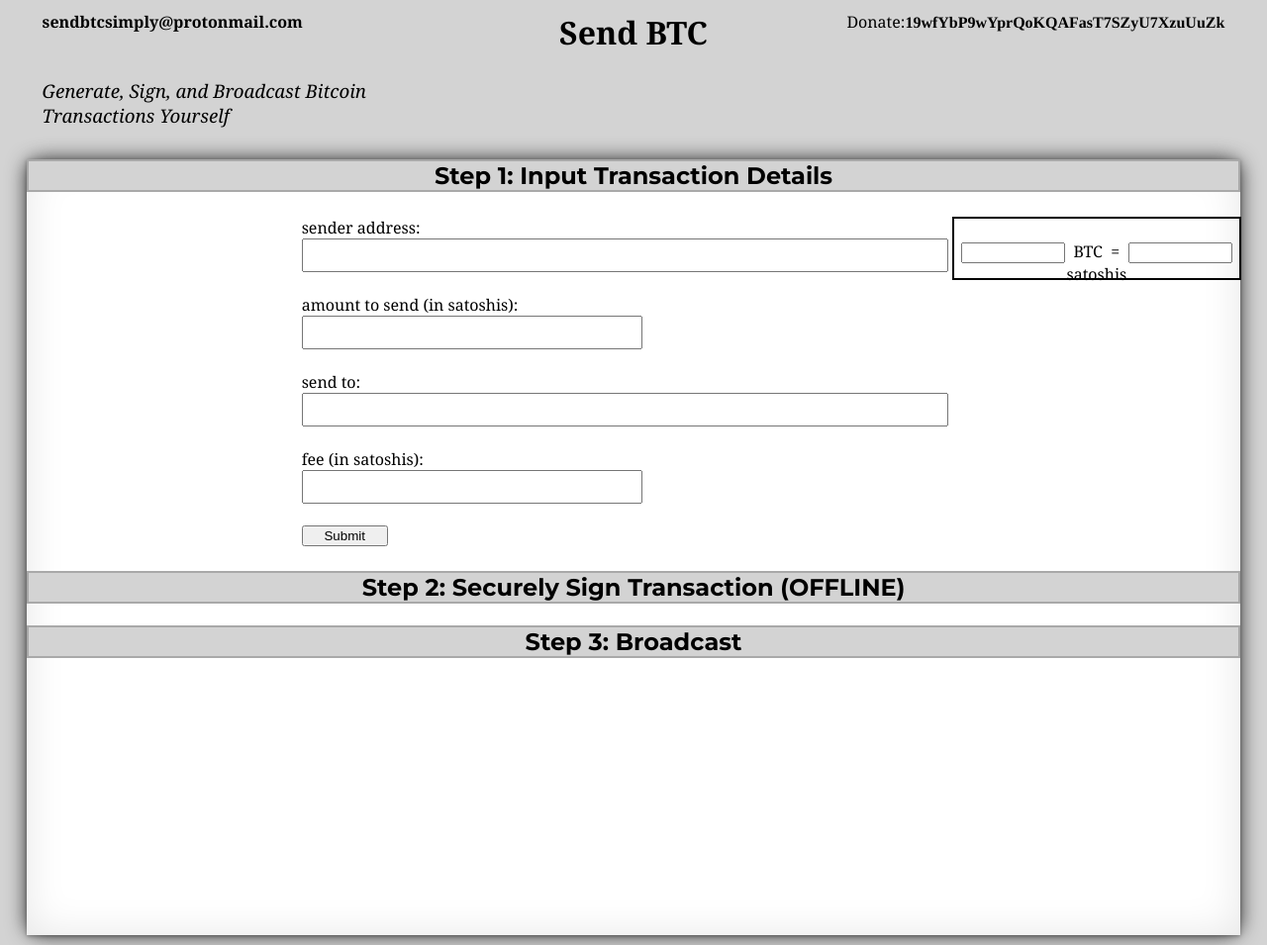
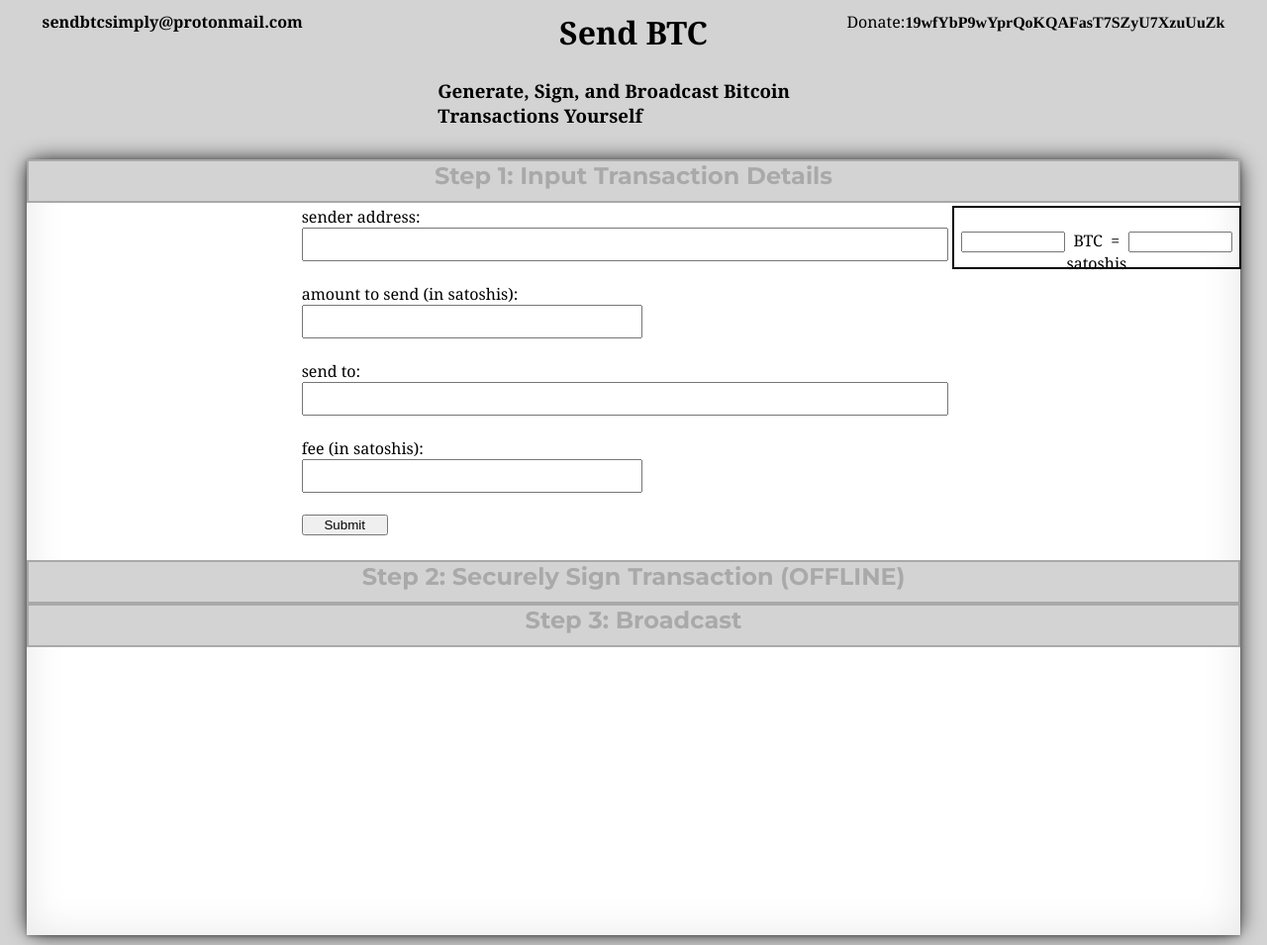
Before and after one commit to kassandraoftroy/sendBTCsimply, a Django app: page / in a window 1280 px wide. Shown: the whole page at 99% size. Run offline with Django 3.2, Linux system fonts and the light colour scheme; some libraries are stand-ins or nearby versions.

Commit message:
working on containers

```diff
--- a/sendbtc/templates/send.html
+++ b/sendbtc/templates/send.html
@@ -24,6 +24,17 @@
 
 	textarea:focus {
     outline:none !important;
+	}
+
+	div.heading{
+		text-align:center;
+		background-color:lightgrey;
+		font-size:24px;
+		border:2px solid darkgrey;
+		font-family: 'Montserrat', sans-serif;
+		color:darkgrey;
+		height:40px;
+		vertical-align: center;
 	}
 
 
@@ -76,19 +87,19 @@
 			</td>
 		</tr>
 		<tr>
+			<td></td>
 			<td>
-				<h3 style="font-style:italic;font-weight:normal;">Generate, Sign, and Broadcast Bitcoin Transactions Yourself</h3>
+				<h3 style="font-family:'Montserrat' sans-serif;">Generate, Sign, and Broadcast Bitcoin Transactions Yourself</h3>
 			</td>
+			<td></td>
 		</tr>
 	</table>
 
 	<div class="box effect">
 
-	<div style="text-align:center;background-color:lightgrey;font-size:24px;border:2px solid darkgrey;font-family: 'Montserrat', sans-serif;" id='step1_header'>
+	<div class="heading" id='step1_header'>
 		<strong>Step 1: Input Transaction Details</strong>
 	</div>
-
-	<br>
 
 	<div id='step1'>
 		<table width='100%' align='center'>
@@ -124,11 +135,9 @@
 		</table>
 	</div>
 
-	<div style="text-align:center;background-color:lightgrey;font-size:24px;border:2px solid darkgrey;font-family: 'Montserrat', sans-serif;" id='step2_header'>
+	<div id='step2_header' class="heading">
 		<strong>Step 2: Securely Sign Transaction (OFFLINE)</strong>
 	</div>
-
-	<br>
 
 	<div id='step2'>
 		<table width='70%' align='center'>
@@ -156,7 +165,7 @@
 		</table>
 	</div>
 
-	<div style="text-align:center;background-color:lightgrey;font-size:24px;border:2px solid darkgrey;font-family: 'Montserrat', sans-serif;" id='step3_header'>
+	<div id='step3_header' class="heading">
 		<strong>Step 3: Broadcast</strong>
 	</div>
 
```
